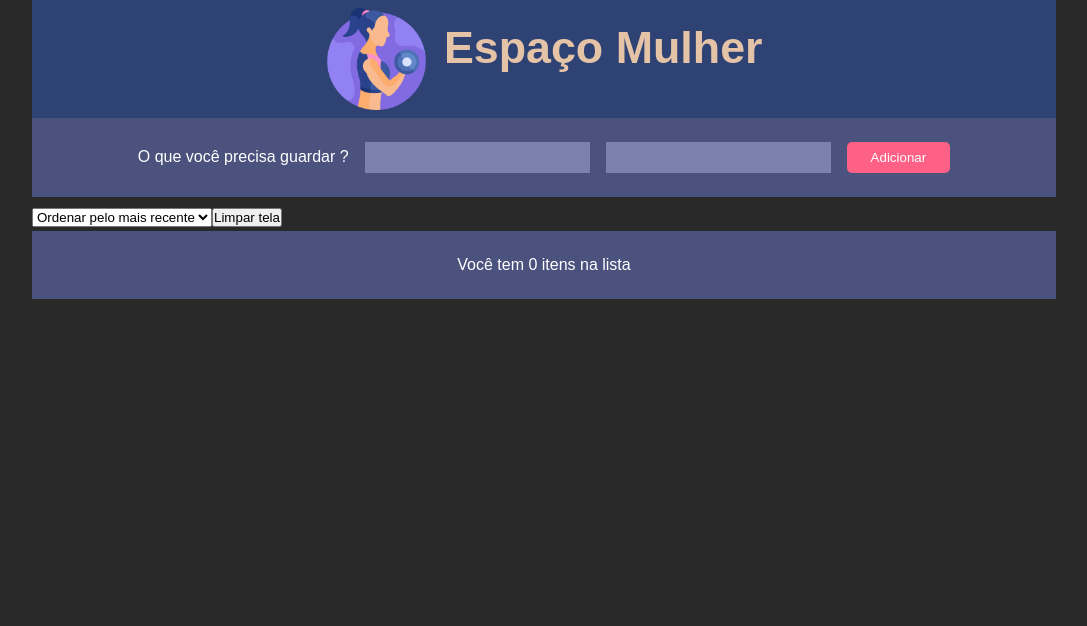
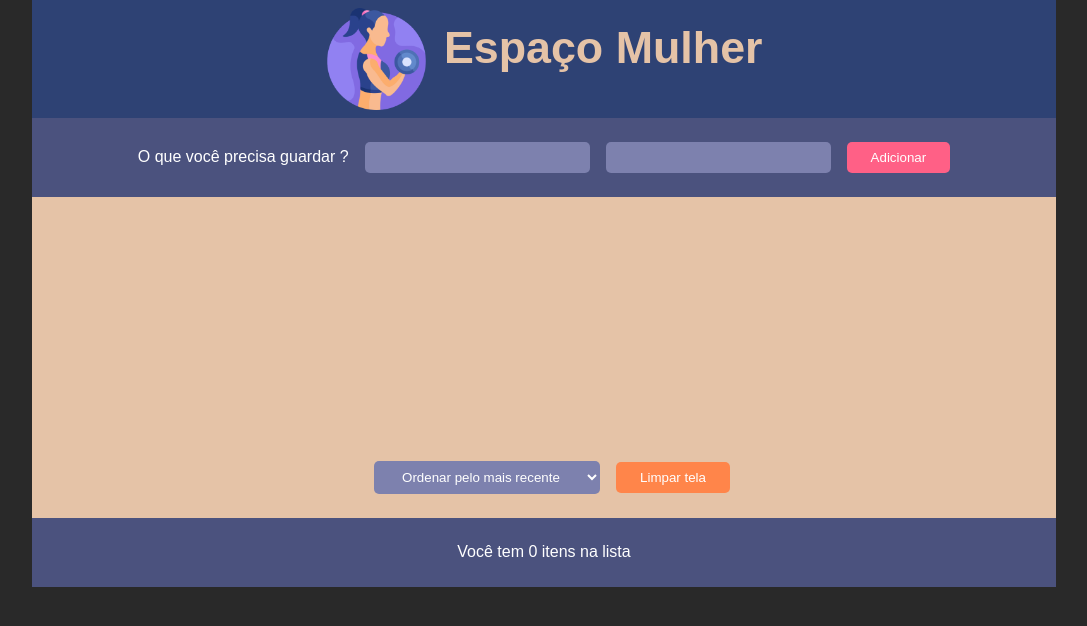
Before and after one commit to silvasouzaadriano/lembrar-para-guardar, a React (Vite) app: page / in a window 1280 px wide. Shown: the top 626 px of the page, without its empty margins (96-1183 px from the left). Built offline with nearby package versions, Linux system fonts and the light colour scheme.

Commit message:
feat: Created main

```diff
--- a/src/components/Dashboard/index.css
+++ b/src/components/Dashboard/index.css
@@ -23,6 +23,7 @@ form input {
   color: #ffff;
   padding: 0.5rem 1.5rem;
   border: none;
+  border-radius: 5px;
 }
 
 form button {
@@ -33,16 +34,35 @@ form button {
   border-radius: 5px;
 }
 
-footer {
+section {
   display: flex;
   align-items: center;
   justify-content: center;
-  background-color: #4b527e;
+  gap: 1rem;
+  background-color: #e5c3a7;
   padding: 1.5rem 0;
-  margin: 0 8rem;
 }
 
-p {
+section select {
+  background-color: #7d81ae;
   color: #ffff;
-  font-size: 1rem;
+  padding: 0.5rem 1.5rem;
+  border: none;
+  border-radius: 5px;
 }
+
+.section-buttons {
+  display: flex;
+  align-items: center;
+  justify-content: center;
+  gap: 1rem;
+  padding: 15rem 0 0 0;
+}
+
+.section-buttons button {
+  background-color: #ff854a;
+  color: #ffff;
+  padding: 0.5rem 1.5rem;
+  border: none;
+  border-radius: 5px;
+}
--- a/src/components/Dashboard/index.jsx
+++ b/src/components/Dashboard/index.jsx
@@ -15,10 +15,13 @@ const Dashboard = () => {
         <button>Adicionar</button>
       </form>
       <section>
-        <select name="order">
-          <option value="0">Ordenar pelo mais recente</option>
-        </select>
-        <button>Limpar tela</button>
+        <div></div>
+        <div className="section-buttons">
+          <select name="order">
+            <option value="0">Ordenar pelo mais recente</option>
+          </select>
+          <button>Limpar tela</button>
+        </div>
       </section>
     </main>
   )
```
